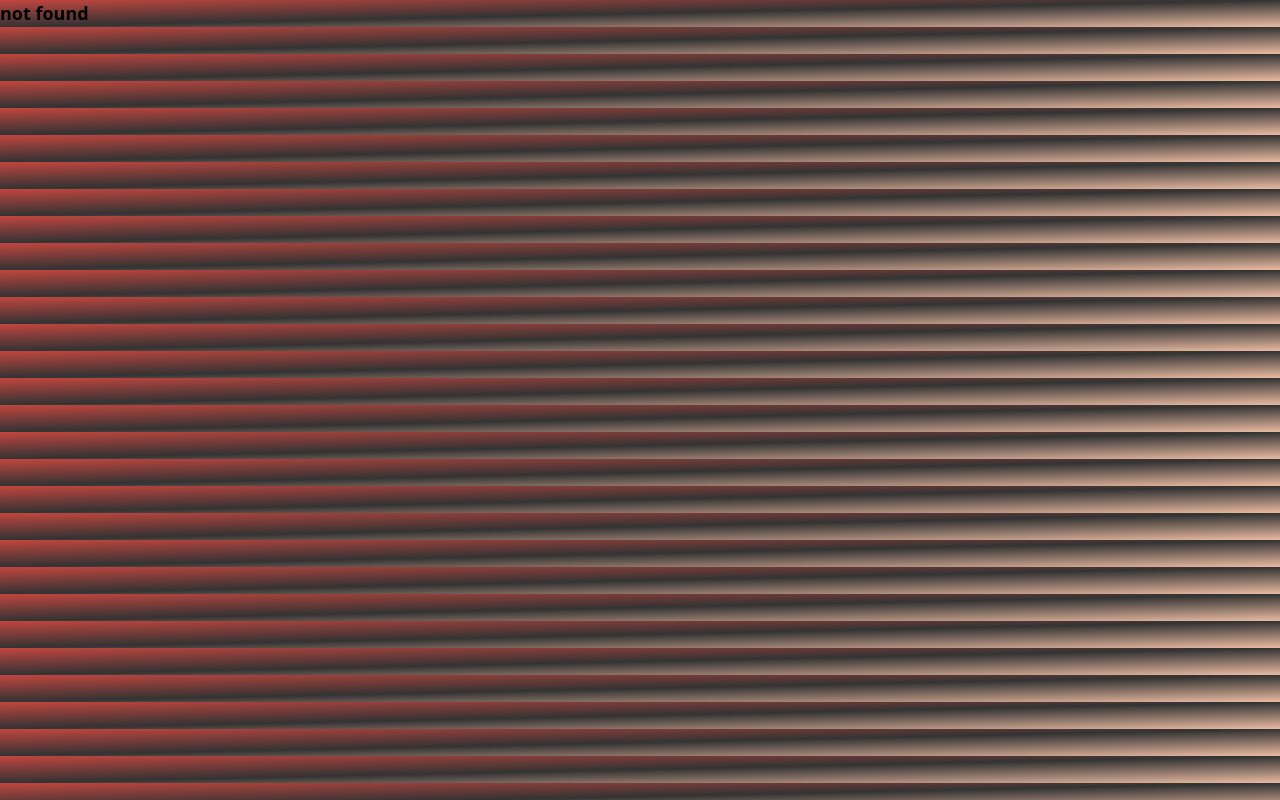
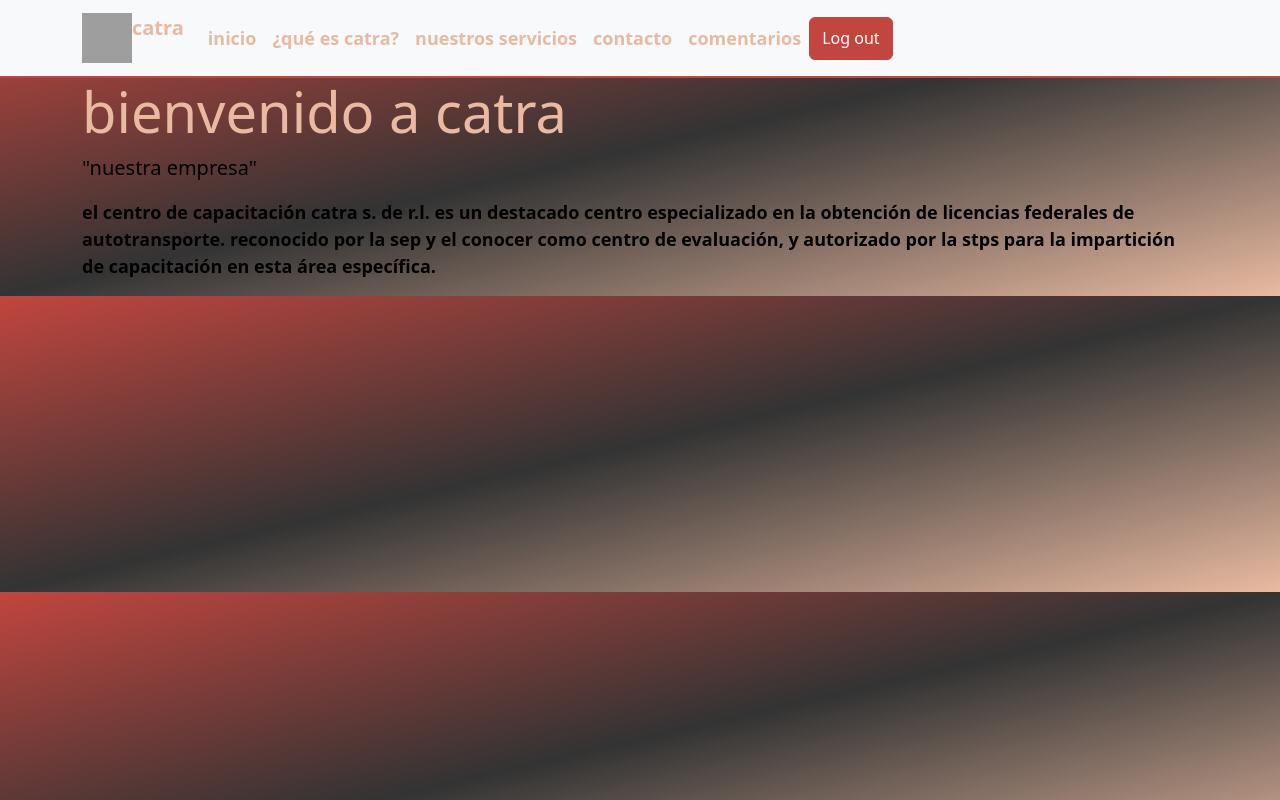
Before and after one commit to DarkKnight20651/PROGRAWWEB-FINAL, a React (Vite) app in the folder CATRA/CATRA-REACT/: page /home in a window 1280 px wide. Built offline with nearby package versions, Linux system fonts and the light colour scheme; no server answers; sample sign-in values are in the browser's storage; grey boxes are pictures that could not be loaded.

Commit message:
Signup 03/11

```diff
--- a/CATRA/CATRA-REACT/src/pages/Home.jsx
+++ b/CATRA/CATRA-REACT/src/pages/Home.jsx
@@ -1,8 +1,28 @@
 import React from 'react';
 import { Navbar, Nav, Container } from 'react-bootstrap';
  // Archivo CSS para estilos personalizados
+ import {useEffect} from "react";
+ import axiosClient from "/src/axios-client.jsx";
+ import {useStateContext} from "/src/contexts/ContextProvider.jsx";
+function Home() {
+  const {user, token, setUser, setToken, notification} = useStateContext();
+  const onLogout = ev => {
+    ev.preventDefault()
 
-function Home() {
+    axiosClient.post('/logout')
+      .then(() => {
+        setUser({})
+        setToken(null)
+      })
+  }
+
+  useEffect(() => {
+    axiosClient.get('/user')
+      .then(({data}) => {
+         setUser(data)
+
+      })
+  }, [])
   return (
     <div>
       {/* Barra de navegación */}
@@ -26,6 +46,9 @@ function Home() {
               <Nav.Link href="#services">Nuestros servicios</Nav.Link>
               <Nav.Link href="#contact">Contacto</Nav.Link>
               <Nav.Link href="#comments">Comentarios</Nav.Link>
+              <button type="button" onClick={onLogout} className="btn btn-primary">
+            Log out
+          </button>
             </Nav>
           </Navbar.Collapse>
         </Container>
--- a/CATRA/CATRA-REACT/src/pages/Signup.jsx
+++ b/CATRA/CATRA-REACT/src/pages/Signup.jsx
@@ -33,7 +33,7 @@ const Signup = () => {
         .then(({data}) => {
           setUser(data.user)
           setToken(data.token);
-          console.log(`Los datos son: ${data}`);
+          return <Navigate to="/Home"/>
         })
         .catch(err => {
           const response = err.response;
--- a/CATRA/CATRA-REACT/src/router.jsx
+++ b/CATRA/CATRA-REACT/src/router.jsx
@@ -14,6 +14,10 @@ const router = createBrowserRouter([
             {
                 path: '/Students',
                 element: <Students></Students>
+            },
+            {
+                path: '/home',
+                element: <Home></Home>
             },
         ]
     },
```
